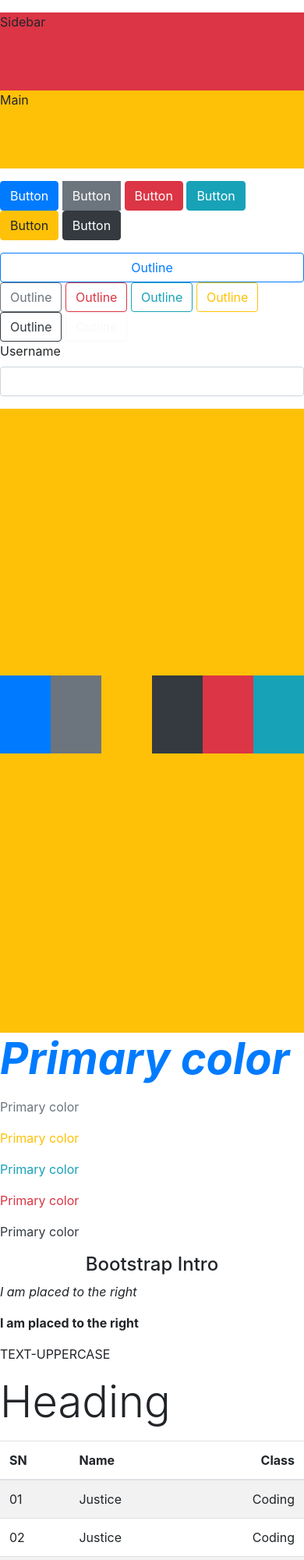
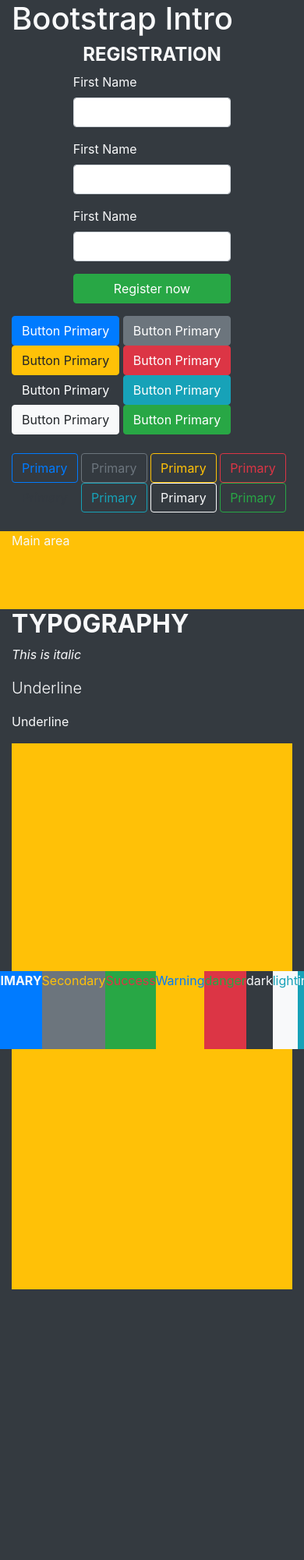
Before and after one commit to codegaminators/bootstrap-intro, a plain HTML site: page index.html in a window 390 px wide. Shown: the top 2000 px of the page at 78% size. After the commit the page ends 1653 px from the top, so only its background shows below. Drawn offline with nearby package versions, Linux system fonts and the light colour scheme.

Commit message:
updated register.html

```diff
--- a/index.html
+++ b/index.html
@@ -4,11 +4,10 @@
 <head>
     <meta charset="UTF-8">
     <meta name="viewport" content="width=device-width, initial-scale=1.0">
-    <!-- <link rel="stylesheet" href="https://stackpath.bootstrapcdn.com/bootstrap/4.5.2/css/bootstrap.min.css"
-        integrity="sha384-JcKb8q3iqJ61gNV9KGb8thSsNjpSL0n8PARn9HuZOnIxN0hoP+VmmDGMN5t9UJ0Z" crossorigin="anonymous"> -->
-    <link rel="stylesheet" href="./styles/bootstrap.css">
-    <title>Bootstrap Intro</title>
-</head>
+    <link rel="stylesheet" href="https://stackpath.bootstrapcdn.com/bootstrap/4.5.2/css/bootstrap.min.css"
+        integrity="sha384-JcKb8q3iqJ61gNV9KGb8thSsNjpSL0n8PARn9HuZOnIxN0hoP+VmmDGMN5t9UJ0Z" crossorigin="anonymous">
+    <title>Document</title>
+
     <style>
         .box {
             height: 100px;
@@ -16,107 +15,89 @@
 
         .box-wrapper .box {
             height: 100px;
+            width: 100px;
             margin-bottom: 1rem;
-        width: 100px;
+
         }
 
         .box-wrapper {
-        height: 800px;
+            height: 700px;
+        }
+
+        .mw-75 {
+            width: 100%;
+            max-width: 75%;
+            margin: auto;
         }
     </style>
-
-<body>
-    <div class="my-3 row">
-        <div class="box bg-danger col-md-4">
-            <p>Sidebar</p>
-        </div>
-        <div class="box bg-warning col-md-8">
-            <p>Main</p>
-        </div>
-    </div>
-
-
-    <button class="btn btn-primary ">Button</button>
-    <button class="btn btn-secondary rounded-0">Button</button>
-    <button class="btn btn-danger">Button</button>
-    <button class="btn btn-info">Button</button>
-    <button class="btn btn-warning">Button</button>
-    <button class="btn btn-dark">Button</button>
-
-    <div class="mt-3">
-        <button class="btn btn-outline-primary btn-block">Outline</button>
-        <button class="btn btn-outline-secondary">Outline</button>
-        <button class="btn btn-outline-danger">Outline</button>
-        <button class="btn btn-outline-info">Outline</button>
-        <button class="btn btn-outline-warning">Outline</button>
-        <button class="btn btn-outline-dark">Outline</button>
-        <button class="btn btn-outline-light">Outline</button>
-    </div>
-
-    <form>
-        <div class="form-group ">
-            <label>Username</label>
-            <input class="form-control" type="text" name="" id="">
-        </div>
-    </form>
+</head>
 
 
 
-    <div class=" box-wrapper bg-warning align-items-center d-flex justify-content-center">
-        <div class="bg-primary box">
+<body class="bg-dark text-light">
+    <div class="container-fluid">
+        <h1>Bootstrap Intro</h1>
+        <div class="mw-75">
+            <form class="mw-75 d-block">
+                <div class="text-center font-weight-bold h4 text-uppercase">Registration</div>
+                <div class="form-group">
+                    <label>First Name</label>
+                    <input type="text" class="form-control">
+                </div>
+                <div class="form-group">
+                    <label>First Name</label>
+                    <input type="text" class="form-control">
+                </div>
+                <div class="form-group">
+                    <label>First Name</label>
+                    <input type="text" class="form-control">
+                </div>
+                <button class="btn btn-success btn-block">Register now</button>
+            </form>
+        </div>
+        <div class="my-3">
+            <button class="btn btn-primary">Button Primary</button>
+            <button class="btn btn-secondary">Button Primary</button>
+            <button class="btn btn-warning">Button Primary</button>
+            <button class="btn btn-danger">Button Primary</button>
+            <button class="btn btn-dark">Button Primary</button>
+            <button class="btn btn-info">Button Primary</button>
+            <button class="btn btn-light">Button Primary</button>
+            <button class="btn btn-success">Button Primary</button>
+        </div>
+        <div class="my-4">
+            <button class="btn btn-outline-primary">Primary</button>
+            <button class="btn btn-outline-secondary">Primary</button>
+            <button class="btn btn-outline-warning">Primary</button>
+            <button class="btn btn-outline-danger">Primary</button>
+            <button class="btn btn-outline-dark">Primary</button>
+            <button class="btn btn-outline-info">Primary</button>
+            <button class="btn btn-outline-light">Primary</button>
+            <button class="btn btn-outline-success">Primary</button>
+        </div>
+        <div class="row">
+            <div class="box bg-danger d-none d-md-block col-md-4">Sidebar</div>
+            <div class="box bg-warning col-md-8 ">Main area</div>
 
         </div>
-        <div class="bg-secondary box"></div>
-        <div class="bg-warning box"></div>
-        <div class="bg-dark box"></div>
-        <div class="bg-light d-none d-md-flex box"></div>
-        <div class="bg-danger box"></div>
-        <div class="bg-info box"></div>
+        <p class="h2 text-uppercase font-weight-bold">Typography</p>
+        <p class="font-italic">This is italic</p>
+        <p class="lead">Underline</p>
+        <p class="">Underline</p>
+
+        <div class="box-wrapper bg-warning align-items-center d-flex justify-content-center">
+            <div class="box bg-primary text-light">
+                <p class="text-center text-uppercase font-weight-bold">Primary</p>
             </div>
-
-    <p class="text-primary display-4 font-weight-bold font-italic">Primary color</p>
-    <p class="text-secondary">Primary color</p>
-    <p class="text-warning">Primary color</p>
-    <p class="text-info">Primary color</p>
-    <p class="text-danger">Primary color</p>
-    <p class="text-dark">Primary color</p>
-
-    <h4 class="text-center">Bootstrap Intro</h4>
-
-    <p class="font-italic">I am placed to the right</p>
-    <p class="font-weight-bold">I am placed to the right</p>
-    <p class="text-uppercase">text-uppercase</p>
-
-
-
-    <p class="display-4">Heading</p>
-
-    <table class="table table-striped">
-        <thead>
-            <tr>
-                <th>SN</th>
-                <th>Name </th>
-                <th class="text-right">Class</th>
-            </tr>
-        </thead>
-        <tbody>
-            <tr>
-                <td>01</td>
-                <td>Justice</td>
-                <td class="text-right">Coding</td>
-            </tr>
-            <tr>
-                <td>02</td>
-                <td>Justice</td>
-                <td class="text-right">Coding</td>
-            </tr>
-            <tr>
-                <td>02</td>
-                <td>Justice</td>
-                <td class="text-right">Coding</td>
-            </tr>
-        </tbody>
-    </table>
+            <div class="box bg-secondary text-warning">Secondary</div>
+            <div class="box bg-success text-danger">Success</div>
+            <div class="box bg-warning text-primary">Warning</div>
+            <div class="box bg-danger text-success">danger</div>
+            <div class="box bg-dark text-light">dark</div>
+            <div class="box bg-light text-info">light</div>
+            <div class="box bg-info text-white">info</div>
+        </div>
+    </div>
 </body>
 
 </html>
```
Also changed, not shown: register.html (+4 -3 lines). Lines whose indentation alone changed are shown as unchanged.
